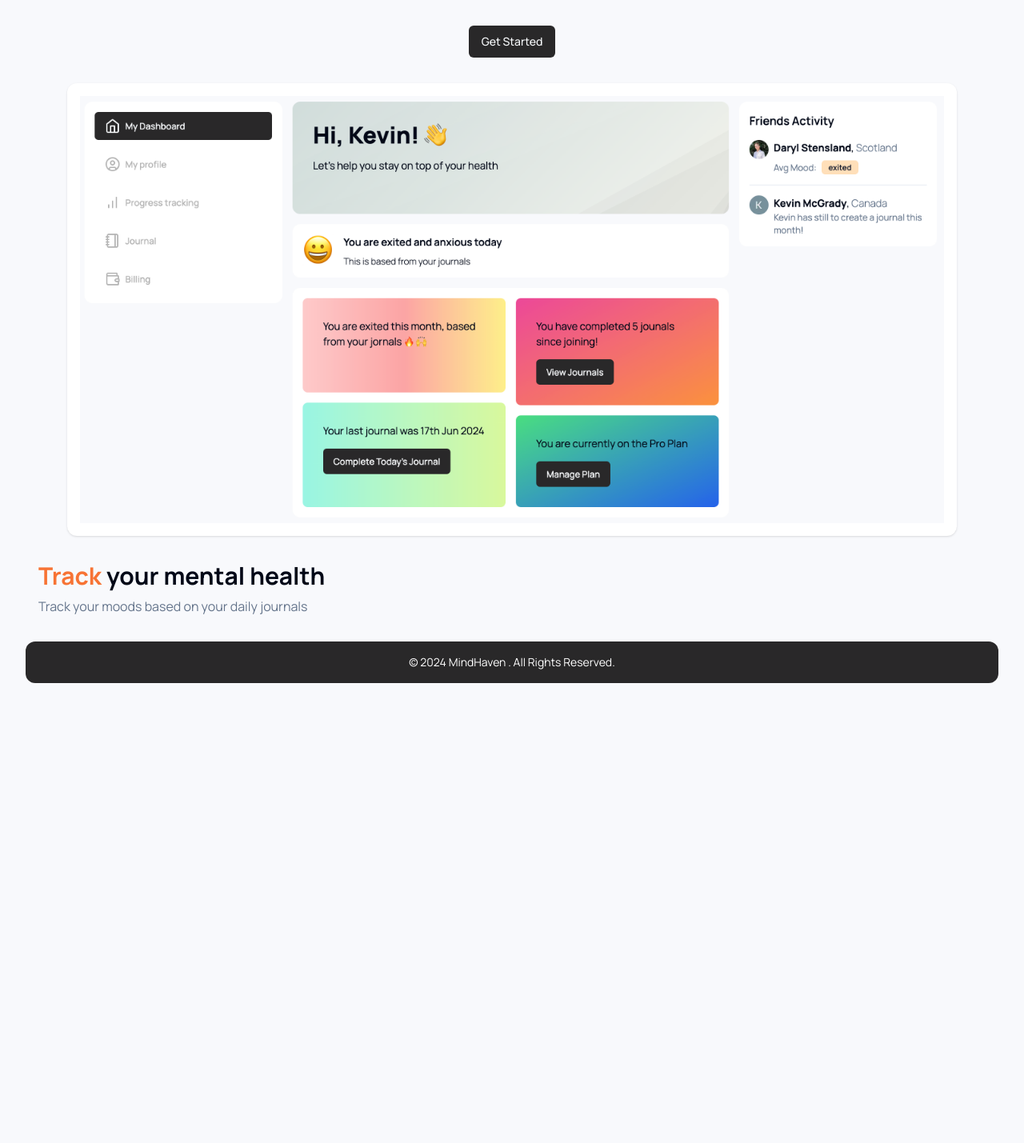
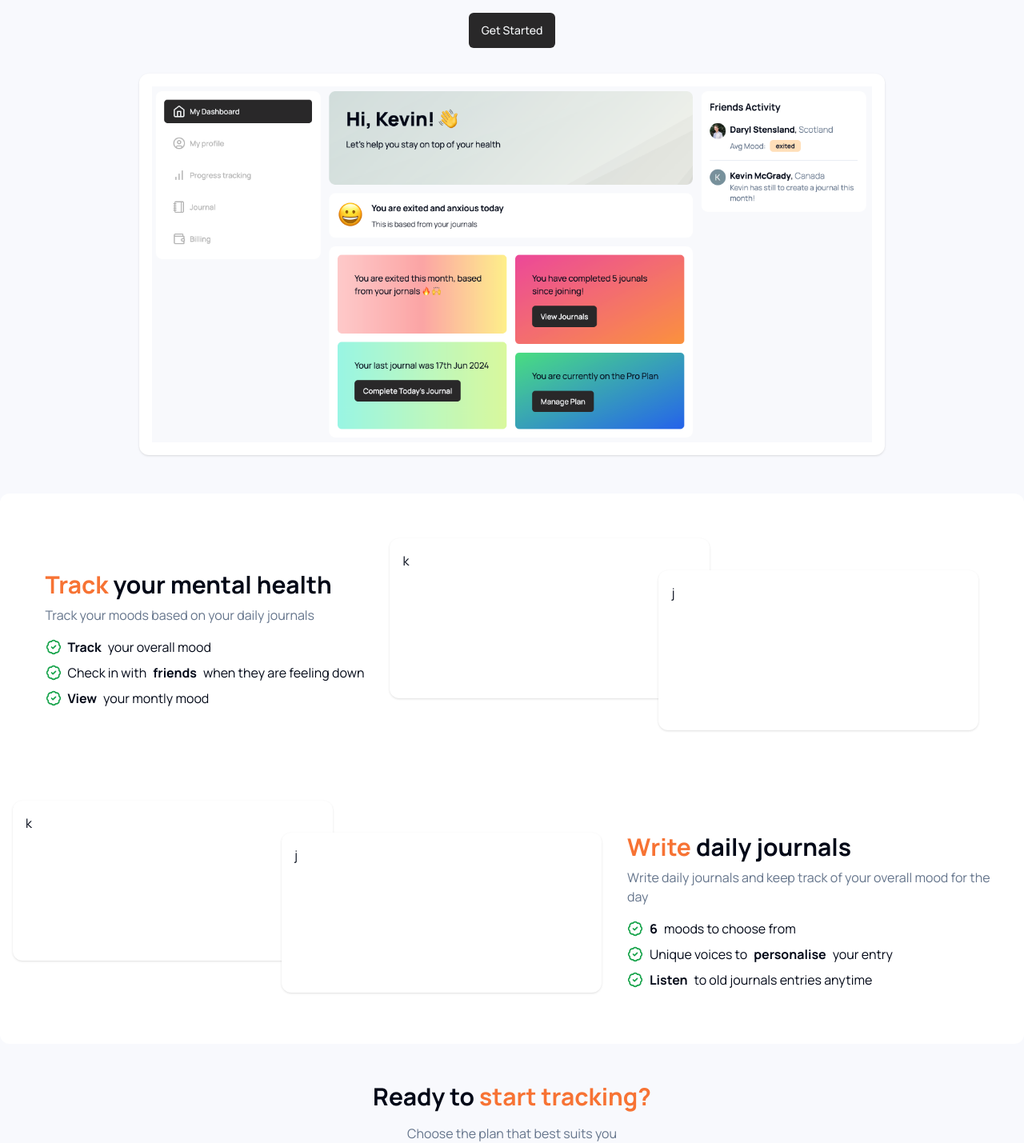
Before and after one commit to kevinmcgrady/MindHaven, a Next.js app: page / in a window 1280 px wide. Shown: the part 1368-2797 px from the top of the page at 80% size. Before the commit the page ends 2222 px from the top, so only its background shows below. Built offline with nearby package versions, Linux system fonts and the light colour scheme; no server answers.

Commit message:
@feat/started homepage

```diff
--- a/src/app/(dashboard)/layout.tsx
+++ b/src/app/(dashboard)/layout.tsx
@@ -15,12 +15,12 @@ export default async function RootLayout({
   await syncUser();
 
   return (
-    <main className='container px-0 md:px-8 py-4 min-h-screen flex flex-col'>
+    <main className='min-h-screen flex flex-col'>
       <Header />
       <SearchBar />
-      <section className='flex flex-1'>
+      <section className='container px-0 md:px-8 flex flex-1 mb-4'>
         <LeftSidebar />
-        <section className='flex-1 w-full md:mx-4'>{children}</section>
+        <section className='flex-1 w-full'>{children}</section>
         <RightSidebar />
       </section>
       <Footer />
--- a/src/app/(root)/layout.tsx
+++ b/src/app/(root)/layout.tsx
@@ -9,7 +9,7 @@ export default function RootLayout({
   children: React.ReactNode;
 }>) {
   return (
-    <main className='container  px-0 md:px-8 py-4 h-screen flex flex-col'>
+    <main className=' h-screen flex flex-col'>
       <Header />
       <section className='flex flex-1'>
         <section className='flex-1 w-full'>{children}</section>
--- a/src/app/(root)/page.tsx
+++ b/src/app/(root)/page.tsx
@@ -1,3 +1,4 @@
+import { BadgeCheck } from 'lucide-react';
 import Image from 'next/image';
 import Link from 'next/link';
 import { Fragment } from 'react';
@@ -5,14 +6,16 @@ import { Fragment } from 'react';
 import { AudioPlayer } from '@/components/AudioPlayer';
 import CardSection from '@/components/layout/CardSection';
 import { Button, buttonVariants } from '@/components/ui/button';
+import { Separator } from '@/components/ui/separator';
 import { urls } from '@/constants/urls';
 
 export default function Home() {
   return (
-    <section className='px-4'>
-      <h1 className='text-4xl md:text-5xl font-black text-center mt-8 md:leading-normal'>
-        Keep Track of <span className='text-[#F77334]'>Your Mental Health</span>{' '}
-        <br />
+    <Fragment>
+      <section className='mt-8 mb-12'>
+        <h1 className='text-4xl md:text-5xl font-black text-center md:leading-normal'>
+          Keep Track of{' '}
+          <span className='text-[#F77334]'>Your Mental Health</span> <br />
           with MindHaven
         </h1>
         <p className='mt-8 text-light text-muted-foreground text-center max-w-2xl mx-auto'>
@@ -22,7 +25,10 @@ export default function Home() {
           hope and healing for everyone navigating their mental health journey.
         </p>
         <div className='mt-8 mx-auto text-center'>
-        <Link className={buttonVariants()} href={urls.auth.signIn}>
+          <Link
+            className={buttonVariants({ size: 'lg' })}
+            href={urls.auth.signIn}
+          >
             Get Started
           </Link>
         </div>
@@ -31,20 +37,173 @@ export default function Home() {
             <Image
               src='/images/dashboard.png'
               alt='User dashboard'
-            width={1080}
+              width={900}
               height={350}
             />
           </CardSection>
         </div>
-
-      <div className='mt-8'>
+      </section>
+      <CardSection>
+        <div className='gap-8 flex justify-center mt-20'>
+          <div>
             <h2 className='font-bold text-3xl'>
               <span className='text-[#F77334]'>Track</span> your mental health
             </h2>
             <p className='text-muted-foreground mt-2'>
               Track your moods based on your daily journals
             </p>
+            <ul className='space-y-2 mt-4'>
+              <li className='flex items-center gap-2'>
+                <BadgeCheck className='text-green-600' size={20} />
+                <strong>Track</strong> your overall mood
+              </li>
+              <li className='flex items-center gap-2'>
+                <BadgeCheck className='text-green-600' size={20} />
+                Check in with <strong>friends</strong> when they are feeling
+                down
+              </li>
+              <li className='flex items-center gap-2'>
+                <BadgeCheck className='text-green-600' size={20} />
+                <strong>View</strong> your montly mood
+              </li>
+            </ul>
+          </div>
+
+          <div className='flex gap-4'>
+            <CardSection
+              noSpacing
+              className='w-[400px] h-[200px] shadow -mt-10 -mr-20'
+            >
+              k
+            </CardSection>
+            <CardSection noSpacing className='w-[400px] h-[200px] shadow'>
+              j
+            </CardSection>
+          </div>
+        </div>
+
+        <div className='mt-32 gap-8 flex justify-center mb-12'>
+          <div className='flex gap-4'>
+            <CardSection
+              noSpacing
+              className='w-[400px] h-[200px] shadow -mt-10 -mr-20'
+            >
+              k
+            </CardSection>
+            <CardSection noSpacing className='w-[400px] h-[200px] shadow'>
+              j
+            </CardSection>
+          </div>
+          <div>
+            <h2 className='font-bold text-3xl'>
+              <span className='text-[#F77334]'>Write</span> daily journals
+            </h2>
+            <p className='text-muted-foreground mt-2'>
+              Write daily journals and keep track of your overall mood for the
+              day
+            </p>
+
+            <ul className='space-y-2 mt-4'>
+              <li className='flex items-center gap-2'>
+                <BadgeCheck className='text-green-600' size={20} />{' '}
+                <strong>6</strong> moods to choose from
+              </li>
+              <li className='flex items-center gap-2'>
+                <BadgeCheck className='text-green-600' size={20} /> Unique
+                voices to <strong>personalise</strong> your entry
+              </li>
+              <li className='flex items-center gap-2'>
+                <BadgeCheck className='text-green-600' size={20} />{' '}
+                <strong>Listen</strong> to old journals entries anytime
+              </li>
+            </ul>
+          </div>
+        </div>
+      </CardSection>
+
+      <section className='my-12'>
+        <h2 className='font-bold text-3xl text-center'>
+          Ready to <span className='text-[#F77334]'>start tracking?</span>
+        </h2>
+        <p className='text-center text-muted-foreground mt-4'>
+          Choose the plan that best suits you
+        </p>
+        <div className='flex gap-8 justify-center mt-12'>
+          <CardSection noSpacing className='p-8 shadow'>
+            <h3 className='font-semibold text-2xl mb-4'>Free Plan</h3>
+            <Separator />
+            <p className='my-4 font-semibold text-3xl'>FREE</p>
+            <h4 className='text-sm text-muted-foreground font-semibold mb-4'>
+              What&apos;s included:
+            </h4>
+            <ul className='text-sm space-y-4'>
+              <li className='flex items-center gap-2'>
+                <BadgeCheck className='text-green-600' size={20} />
+                <strong>1</strong> journal a day
+              </li>
+              <li className='flex items-center gap-2'>
+                <BadgeCheck className='text-green-600' size={20} />
+                <strong>2,000</strong> chars per journal
+              </li>
+              <li className='flex items-center gap-2'>
+                <BadgeCheck className='text-green-600' size={20} />
+                <strong>2</strong> unique voices
+              </li>
+              <li className='flex items-center gap-2'>
+                <BadgeCheck className='text-green-600' size={20} />
+                <strong>5</strong> moods to choose from
+              </li>
+              <li className='flex items-center gap-2'>
+                <BadgeCheck className='text-green-600' size={20} />
+                <strong>Full</strong> tracking over all months
+              </li>
+            </ul>
+          </CardSection>
+          <CardSection noSpacing className='p-8 shadow'>
+            <h3 className='font-semibold text-2xl mb-4'>Pro Plan</h3>
+            <Separator />
+            <p className='my-4 font-semibold text-3xl'>
+              &pound;10.00
+              <span className='text-sm font-light text-muted-foreground'>
+                /month
+              </span>
+            </p>
+            <h4 className='text-sm text-muted-foreground font-semibold mb-4'>
+              What&apos;s included:
+            </h4>
+            <ul className='text-sm space-y-4'>
+              <li className='flex items-center gap-2'>
+                <BadgeCheck className='text-green-600' size={20} />
+                <strong>3</strong> journal a day
+              </li>
+              <li className='flex items-center gap-2'>
+                <BadgeCheck className='text-green-600' size={20} />
+                <strong>10,000</strong> chars per journal
+              </li>
+              <li className='flex items-center gap-2'>
+                <BadgeCheck className='text-green-600' size={20} />
+                <strong>6</strong> unique voices
+              </li>
+              <li className='flex items-center gap-2'>
+                <BadgeCheck className='text-green-600' size={20} />
+                <strong>5</strong> moods to choose from
+              </li>
+              <li className='flex items-center gap-2'>
+                <BadgeCheck className='text-green-600' size={20} />
+                <strong>Full</strong> tracking over all months
+              </li>
+            </ul>
+          </CardSection>
+        </div>
+        <div className='mt-12 mx-auto text-center'>
+          <Link
+            href={urls.auth.signIn}
+            className={buttonVariants({ size: 'lg' })}
+          >
+            Start Tracking
+          </Link>
         </div>
       </section>
+    </Fragment>
   );
 }
--- a/src/app/layout.tsx
+++ b/src/app/layout.tsx
@@ -28,7 +28,7 @@ export default function RootLayout({
   return (
     <ClerkProvider>
       <html lang='en'>
-        <body className={cn(maprope.className, 'bg-[#F8F9FC]')}>
+        <body className={cn(maprope.className, 'bg-[#F8F9FD]')}>
           {children}
           <Toaster />
           <Analytics />
--- a/src/components/site/Footer.tsx
+++ b/src/components/site/Footer.tsx
@@ -1,6 +1,6 @@
 export const Footer = () => {
   return (
-    <footer className='bg-[#292829] md:rounded-xl mt-8 text-white'>
+    <footer className='bg-[#292829] text-white'>
       <div className='w-full mx-auto p-4'>
         <span className='block text-sm sm:text-center'>
           © {new Date().getFullYear()} MindHaven . All Rights Reserved.
--- a/src/components/site/Header.tsx
+++ b/src/components/site/Header.tsx
@@ -9,7 +9,7 @@ export const Header = async () => {
   const user = await getUserDetails();
 
   return (
-    <div className='flex gap-8 items-center mb-4 justify-between bg-white p-4 md:rounded-xl'>
+    <div className='flex gap-8 items-center mb-4 justify-between bg-white p-4'>
       <Logo />
       <MobileNav
         userFirstName={user?.firstName}
--- a/src/components/site/SearchBar.tsx
+++ b/src/components/site/SearchBar.tsx
@@ -56,6 +56,7 @@ const SearchBar = () => {
   }, [searchQuery]);
 
   return (
+    <div className='container px-0 md:px-8'>
       <CardSection className='mb-4' noSpacing>
         <Dialog>
           <DialogTrigger asChild>
@@ -104,6 +105,7 @@ const SearchBar = () => {
           </DialogContent>
         </Dialog>
       </CardSection>
+    </div>
   );
 };
 
```
Also changed, not shown: public/images/friend-activity.png (added), public/images/tracking.png (added). Lines whose indentation alone changed are shown as unchanged.
